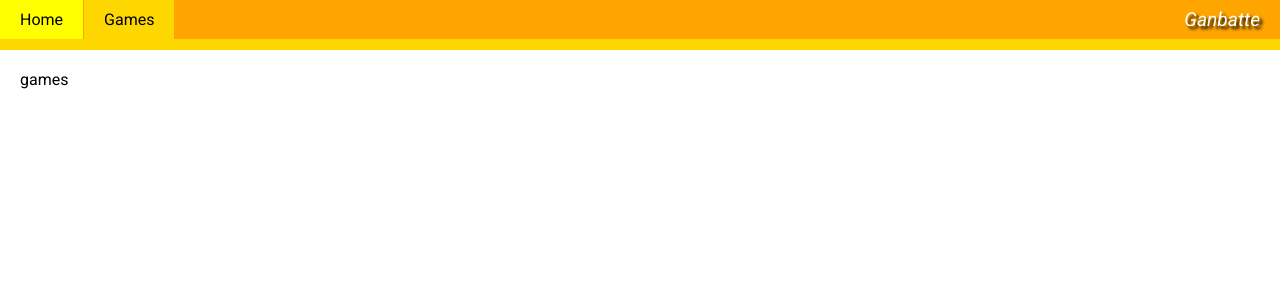
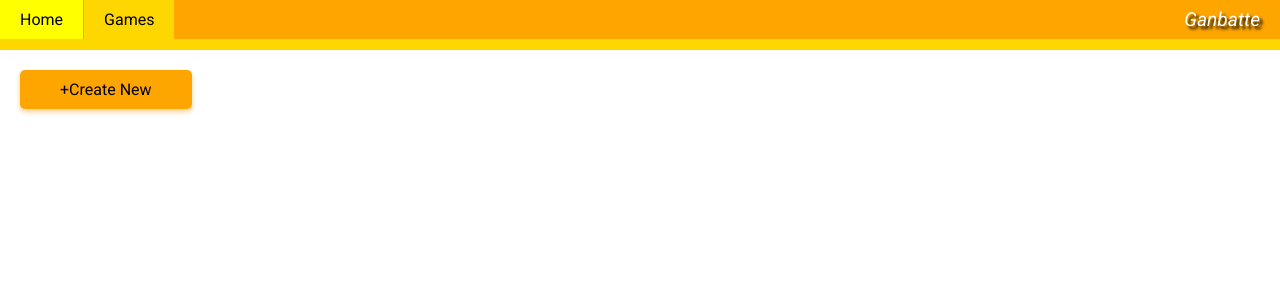
Before and after one commit to mutedchaos/ganbatte, a React (Create React App) app in the folder packages/frontend/: page /games in a window 1280 px wide. Shown: the top 300 px of the page. Built offline with nearby package versions, Linux system fonts and the light colour scheme; what react-relay would draw is missing.

Commit message:
Add button for creating a new item

```diff
--- a/packages/frontend/src/Router.tsx
+++ b/packages/frontend/src/Router.tsx
@@ -16,6 +16,7 @@ export default function Router() {
     <ReachRouter>
       <ReachDestination path="/" jsx={<Home />}></ReachDestination>
       <ReachDestination path="/games" jsx={<Games />}></ReachDestination>
+      <ReachDestination path="/games/-/create" jsx={<Games />}></ReachDestination>
     </ReachRouter>
   )
 }
--- /dev/null
+++ b/packages/frontend/src/components/buttons/CreateNewButton.tsx
@@ -0,0 +1,23 @@
+import { Link } from '@reach/router'
+import styled from 'styled-components'
+import OrangeButtonVisual from './OrangeButton'
+
+const Button = OrangeButtonVisual
+const StyledLink = styled(Link)`
+  text-decoration: none;
+`
+
+function Plus() {
+  return <span>+</span>
+}
+
+export default function CreateNewButton() {
+  return (
+    <StyledLink to="./-/create">
+      <Button>
+        <Plus />
+        Create New
+      </Button>
+    </StyledLink>
+  )
+}
--- /dev/null
+++ b/packages/frontend/src/components/buttons/OrangeButton.tsx
@@ -0,0 +1,32 @@
+import { ReactNode } from 'react'
+import styled from 'styled-components'
+
+const Visual = styled.div`
+  background: orange;
+  display: inline-block;
+  text-decoration: none;
+  padding: 10px 40px;
+  border-radius: 5px;
+  color: black;
+  transform: translateY(0);
+  box-shadow: 0 3px 5px #ff940f70;
+  &:hover {
+    background: gold;
+    box-shadow: 0 5px 5px #ff940f70;
+    transform: translateY(-2px);
+  }
+
+  &:active {
+    background: gold;
+    box-shadow: 0 1px 5px #ff940f70;
+    transform: translateY(2px);
+  }
+  transition: background-color 100ms linear, box-shadow 100ms linear, transform 100ms linear; ;
+`
+interface Props {
+  children: ReactNode
+}
+
+export default function OrangeButtonVisual({ children }: Props) {
+  return <Visual>{children}</Visual>
+}
--- a/packages/frontend/src/pages/games/Games.tsx
+++ b/packages/frontend/src/pages/games/Games.tsx
@@ -1,6 +1,11 @@
 import React from 'react'
+import CreateNewButton from '../../components/buttons/CreateNewButton'
 import MainLayout from '../../layouts/MainLayout/MainLayout'
 
 export default function Games() {
-  return <MainLayout heading="Games">games</MainLayout>
+  return (
+    <MainLayout heading="Games">
+      <CreateNewButton />
+    </MainLayout>
+  )
 }
```
